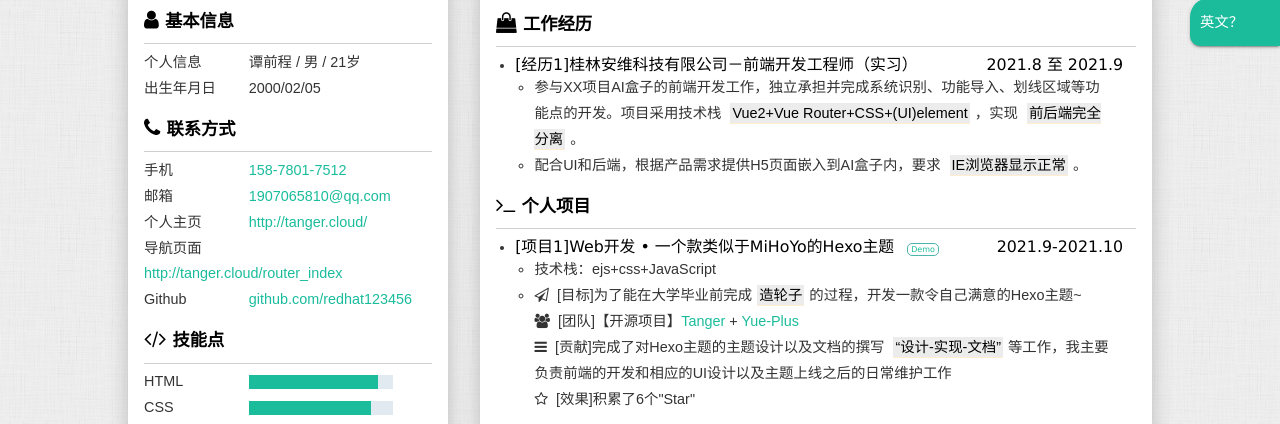
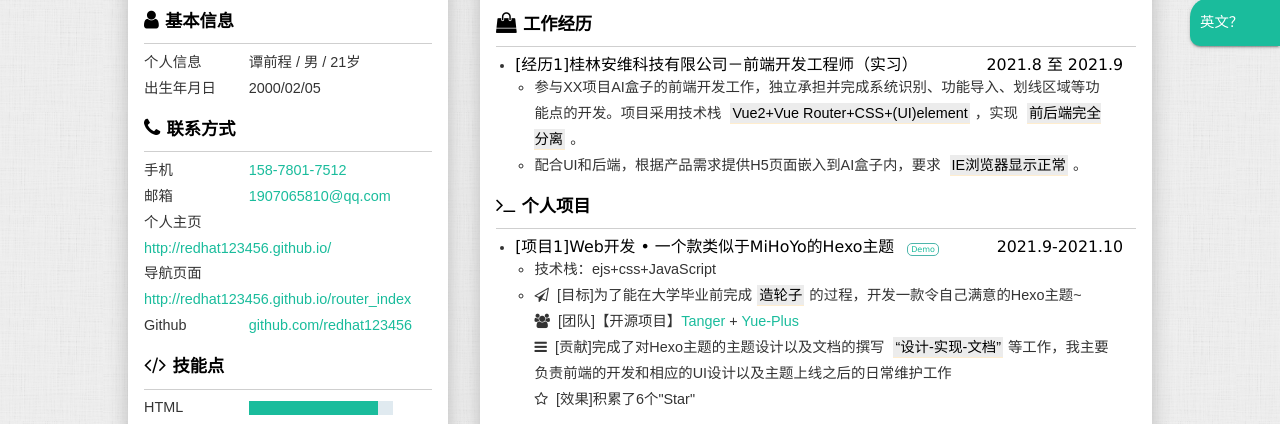
Before and after one commit to redhat123456/resume, a plain HTML site: page index.html in a window 1280 px wide. Shown: the part 300-724 px from the top of the page. Drawn offline with Linux system fonts and the light colour scheme.

Commit message:
Update index.html

```diff
--- a/index.html
+++ b/index.html
@@ -169,11 +169,11 @@
                     </li>
                     <li>
                         <label>个人主页</label>
-                        <a href="http://tanger.cloud/" target="_blank">http://tanger.cloud/</a>
+                        <a href="http://tanger.ltd/" target="_blank">http://redhat123456.github.io/</a>
                     </li>
                     <li>
                         <label>导航页面</label>
-                        <a href="http://tanger.cloud/router_index">http://tanger.cloud/router_index</a>
+                        <a href="http://tanger.ltd/router_index">http://redhat123456.github.io/router_index</a>
                     </li>
                     <li>
                         <label>Github</label>
```
